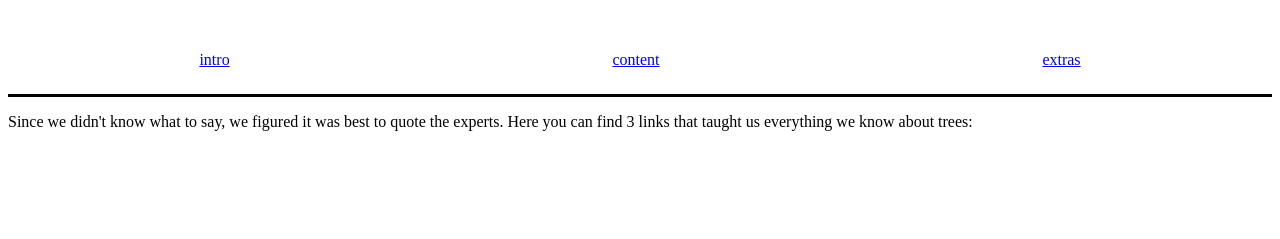
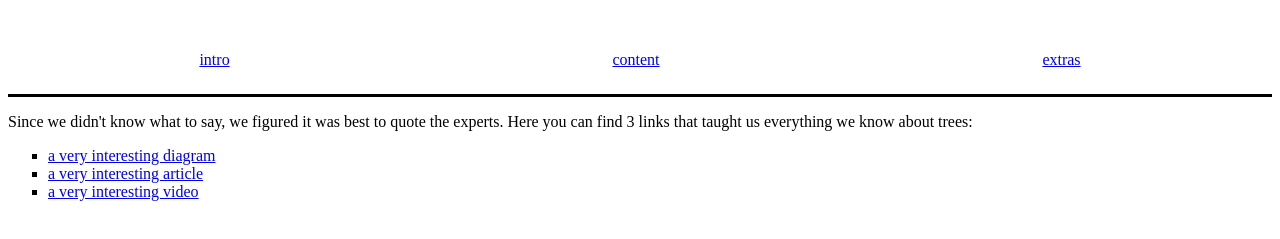
Before and after one commit to BF-FrontEnd-class/agile-development-group4-all-about-trees, a website: page index.html in a window 1280 px wide. Shown: the part 113-352 px from the top of the page. Drawn offline with Linux system fonts and the light colour scheme.

Commit message:
add links

```diff
--- a/index.html
+++ b/index.html
@@ -25,6 +25,27 @@
         experts. Here you can find 3 links that taught us everything we know
         about trees:
       </p>
+      <ul class="interesting-things">
+        <li>
+          <a
+            href="https://i.pinimg.com/originals/f9/4a/d6/f94ad6c7c8b05d97c284f82edbb3fcd0.jpg"
+            target="_blank"
+            >a very interesting diagram</a
+          >
+        </li>
+        <li>
+          <a
+            href="https://treescharlotte.org/wp-content/uploads/2013/11/How-A-Tree-Works.pdf"
+            target="_blank"
+            >a very interesting article</a
+          >
+        </li>
+        <li>
+          <a href="https://www.youtube.com/watch?v=BickMFHAZR0" target="_blank"
+            >a very interesting video</a
+          >
+        </li>
+      </ul>
     </article>
   </body>
 </html>
--- a/styles/something.css
+++ b/styles/something.css
@@ -25,3 +25,8 @@ body {
   padding-top: 2%;
   padding-bottom: 2%;
 }
+
+/* links */
+.interesting-things {
+  list-style-type: square;
+}
```
